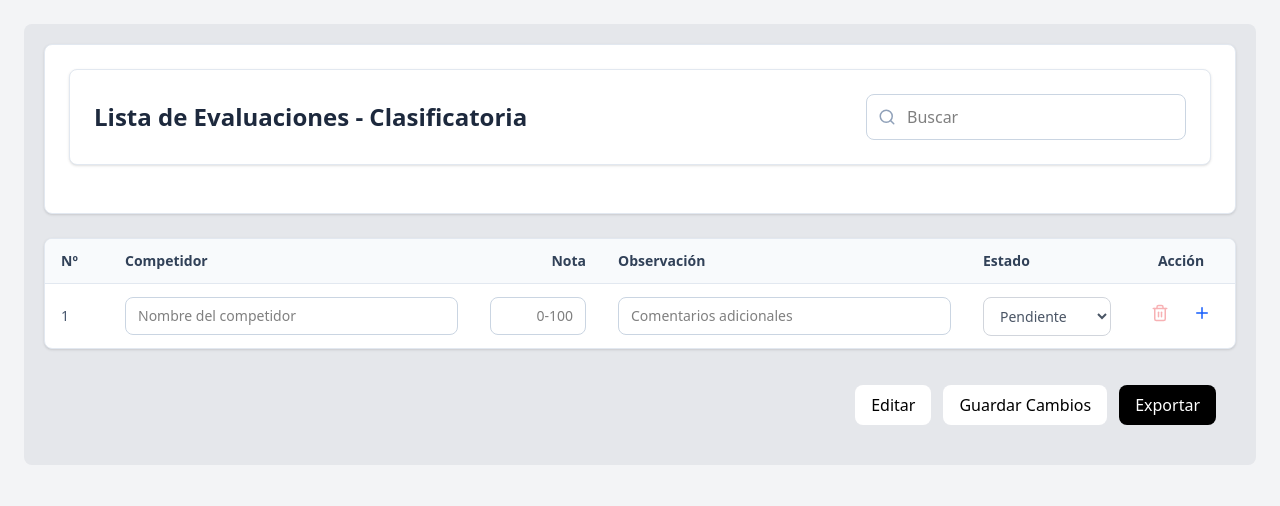
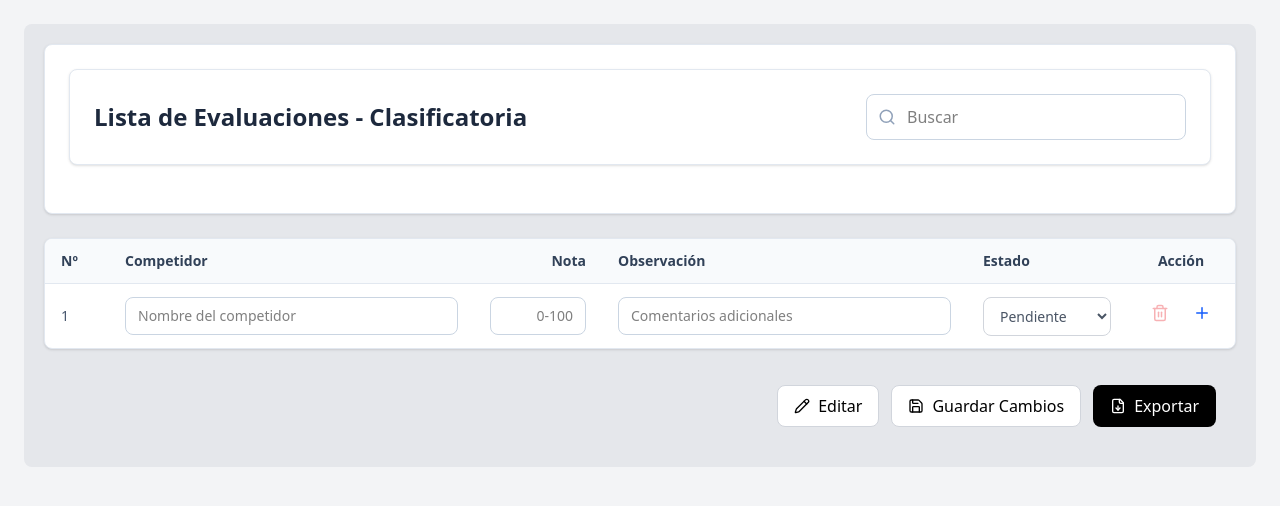
Before and after one commit to MaiteSuA/Tis_Sis2025, a React (Vite) app: page /registrar-notas in a window 1280 px wide. Shown: the top 506 px of the page. Built offline with nearby package versions, Linux system fonts and the light colour scheme.

Commit message:
feat: component botones de accion

```diff
--- /dev/null
+++ b/src/components/action_button.jsx
@@ -0,0 +1,36 @@
+import { Pencil, Save, FileDown } from "lucide-react";
+
+const ActionButton = ({ type = "edit", label, onClick }) => {
+  // Mapear iconos y estilos según tipo
+  const variants = {
+    edit: {
+      icon: <Pencil size={16} />,
+      className:
+        "bg-white hover:bg-gray-100 text-black border border-gray-300",
+    },
+    save: {
+      icon: <Save size={16} />,
+      className:
+        "bg-white hover:bg-gray-100 text-black border border-gray-300",
+    },
+    export: {
+      icon: <FileDown size={16} />,
+      className:
+        "bg-black hover:bg-gray-800 text-white border border-transparent",
+    },
+  };
+
+  const { icon, className } = variants[type] || variants.edit;
+
+  return (
+    <button
+      onClick={onClick}
+      className={`inline-flex items-center gap-2 font-medium px-4 py-2 rounded-lg transition ${className}`}
+    >
+      {icon}
+      <span>{label}</span>
+    </button>
+  );
+};
+
+export default ActionButton;
--- a/src/pages/Registrar-notas.jsx
+++ b/src/pages/Registrar-notas.jsx
@@ -1,6 +1,7 @@
 import { useState } from "react";
 import { Plus, Trash2, CheckCircle, AlertCircle } from "lucide-react";
 import SearchBar from "../components/search_bar";
+import ActionButton from "../components/action_button";
 
 const EvaluacionesClasificatoria = () => {
   const [evaluaciones, setEvaluaciones] = useState([
@@ -84,7 +85,6 @@ const EvaluacionesClasificatoria = () => {
             <h1 className="text-2xl font-bold text-slate-800">
               Lista de Evaluaciones - Clasificatoria
             </h1>
-
             <SearchBar value={busqueda} onChange={setBusqueda} />
           </div>
         </div>
@@ -227,15 +227,9 @@ const EvaluacionesClasificatoria = () => {
 
         {/* Acciones */}
         <div className="bg-gray-200 flex justify-end gap-3 mt-4 p-5">
-          <button className="bg-white hover:bg-gray-100 text-black font-medium px-4 py-2 rounded-lg transition">
-            Editar
-          </button>
-          <button className="bg-white hover:bg-gray-100 text-black font-medium px-4 py-2 rounded-lg transition">
-            Guardar Cambios
-          </button>
-          <button className="bg-black hover:bg-gray-800 text-white font-medium px-4 py-2 rounded-lg transition">
-            Exportar
-          </button>
+          <ActionButton type="edit" label="Editar" onClick={() => console.log("Editar")} />
+          <ActionButton type="save" label="Guardar Cambios" onClick={() => console.log("Guardar")} />
+          <ActionButton type="export" label="Exportar" onClick={() => console.log("Exportar")} />
         </div>
       </div>
     </div>
```
